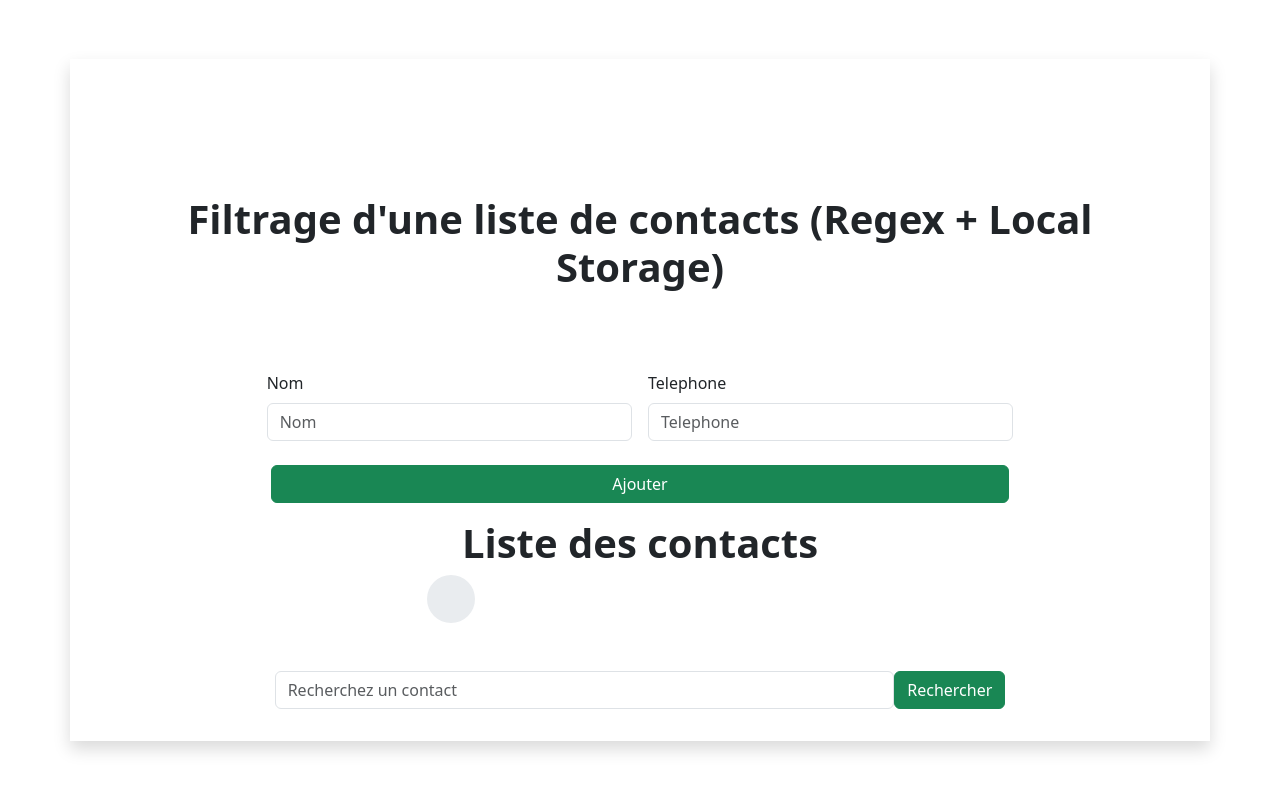
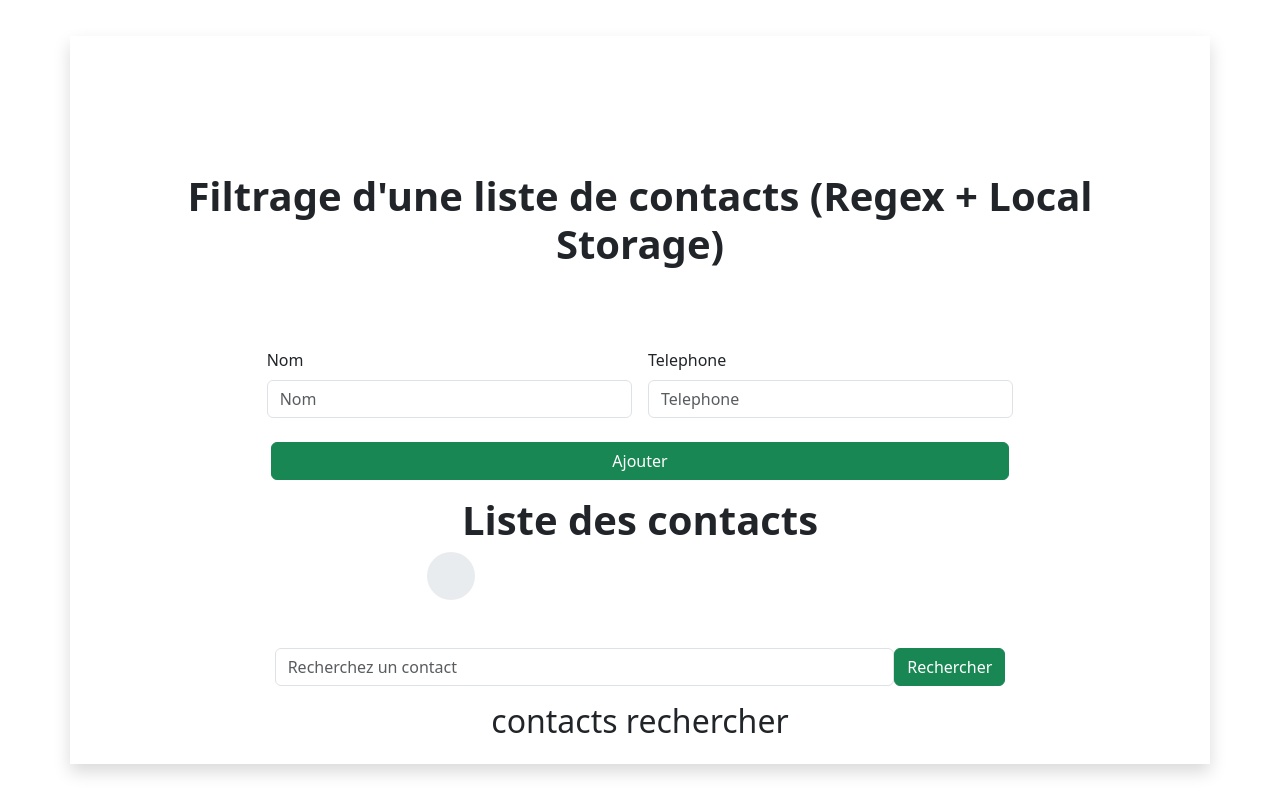
Before and after one commit to Etudiant-noir21/filtrage-liste-contact, a plain HTML site: page index.html in a window 1280 px wide. Drawn offline with nearby package versions, Linux system fonts and the light colour scheme.

Commit message:
contact rechercher

```diff
--- a/index.html
+++ b/index.html
@@ -52,6 +52,9 @@
             </div>
         </div>
         <div class="row justify-content-center">
+            <div class="text-center">
+                <h2>contacts rechercher</h2>
+            </div>
             <div class="col-8">
                 <div id="results"></div>
             </div>
```
Also changed, not shown: Capture.PNG (added).
